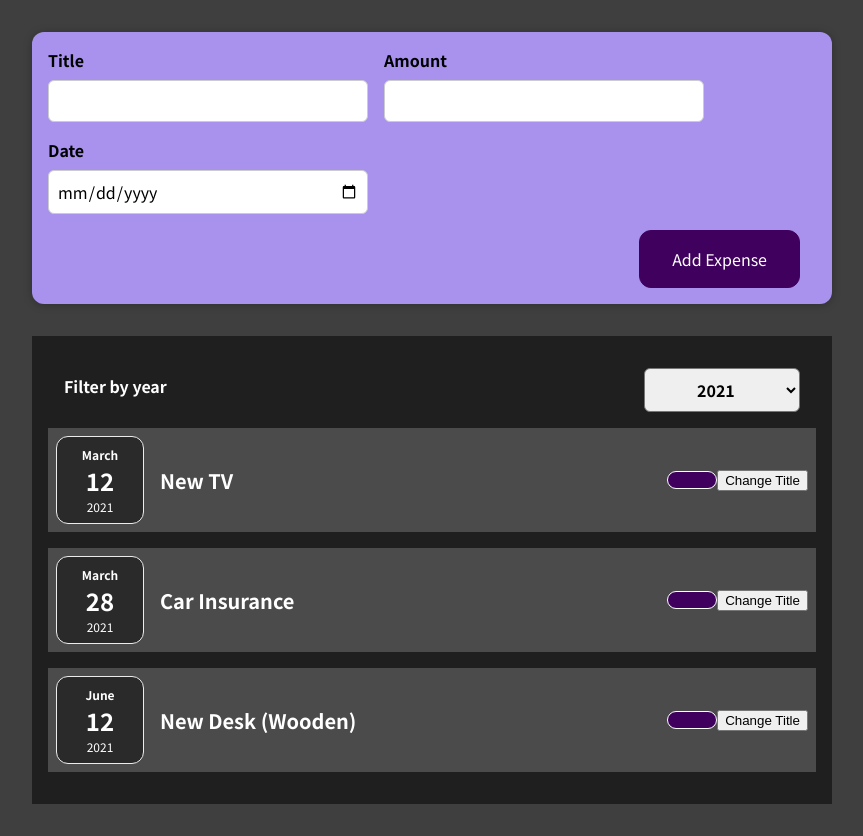
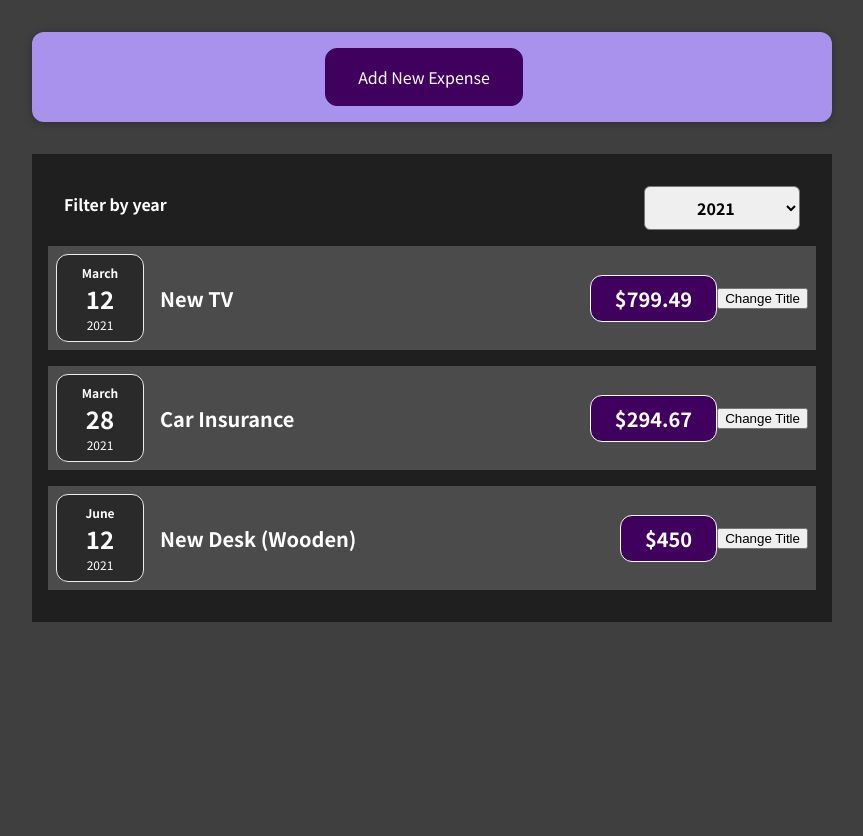
Before and after one commit to jaytula/react-complete-guide-v2, a React (Create React App) app in the folder react-basics/: page / in a window 1280 px wide. Shown: the whole page, without its empty margins (208-1071 px from the left). After the commit the page ends 800 px from the top, so only its background shows below. Built offline with nearby package versions, Linux system fonts and the light colour scheme.

Commit message:
Assignment 4 attempt

```diff
--- a/react-basics/src/components/Expenses/ExpenseItem.tsx
+++ b/react-basics/src/components/Expenses/ExpenseItem.tsx
@@ -24,7 +24,7 @@ const ExpenseItem = ({
         <ExpenseDate date={date} />
         <div className="expense-item__description">
           <h2>{title}</h2>
-          <div className="expense-item__price"></div>
+          <div className="expense-item__price">${amount}</div>
         </div>
         <button onClick={clickHandler}>Change Title</button>
       </Card>
--- a/react-basics/src/components/NewExpense/ExpenseForm.tsx
+++ b/react-basics/src/components/NewExpense/ExpenseForm.tsx
@@ -9,8 +9,10 @@ export interface IExpenseData {
 
 const ExpenseForm = ({
   onSaveExpenseData,
+  onHideForm
 }: {
   onSaveExpenseData: (data: IExpenseData) => void;
+  onHideForm: () => void;
 }) => {
   const [enteredTitle, setEnteredTitle] = useState<string>("");
   const [enteredAmount, setEnteredAmount] = useState<string>("");
@@ -61,7 +63,9 @@ const ExpenseForm = ({
     setEnteredTitle("");
     setEnteredAmount("");
     setEnteredDate("");
+    onHideForm();
   };
+
   return (
     <form onSubmit={submitHandler}>
       <div className="new-expense__controls">
@@ -95,6 +99,7 @@ const ExpenseForm = ({
         </div>
       </div>
       <div className="new-expense__actions">
+        <button onClick={onHideForm}>Cancel</button>
         <button type="submit">Add Expense</button>
       </div>
     </form>
--- a/react-basics/src/components/NewExpense/NewExpense.tsx
+++ b/react-basics/src/components/NewExpense/NewExpense.tsx
@@ -1,7 +1,13 @@
 import "./NewExpense.css";
 import ExpenseForm, { IExpenseData } from "./ExpenseForm";
+import { MouseEventHandler, useState } from "react";
 
-const NewExpense = ({onAddExpense}: {onAddExpense: (expense: any) => void}) => {
+const NewExpense = ({
+  onAddExpense,
+}: {
+  onAddExpense: (expense: any) => void;
+}) => {
+  const [showForm, setShowForm] = useState<boolean>(false);
   const saveExpenseDataHandler = (enteredExpenseData: IExpenseData) => {
     const expenseData = {
       ...enteredExpenseData,
@@ -9,9 +15,19 @@ const NewExpense = ({onAddExpense}: {onAddExpense: (expense: any) => void}) => {
     };
     onAddExpense(expenseData);
   };
+
+  const showFormHandler: MouseEventHandler<HTMLButtonElement> = (event) => {
+    setShowForm(true);
+  };
   return (
     <div className="new-expense">
-      <ExpenseForm onSaveExpenseData={saveExpenseDataHandler} />
+      {showForm && (
+        <ExpenseForm
+          onSaveExpenseData={saveExpenseDataHandler}
+          onHideForm={() => setShowForm(false)}
+        />
+      )}
+      {!showForm && <button onClick={showFormHandler}>Add New Expense</button>}
     </div>
   );
 };
```
